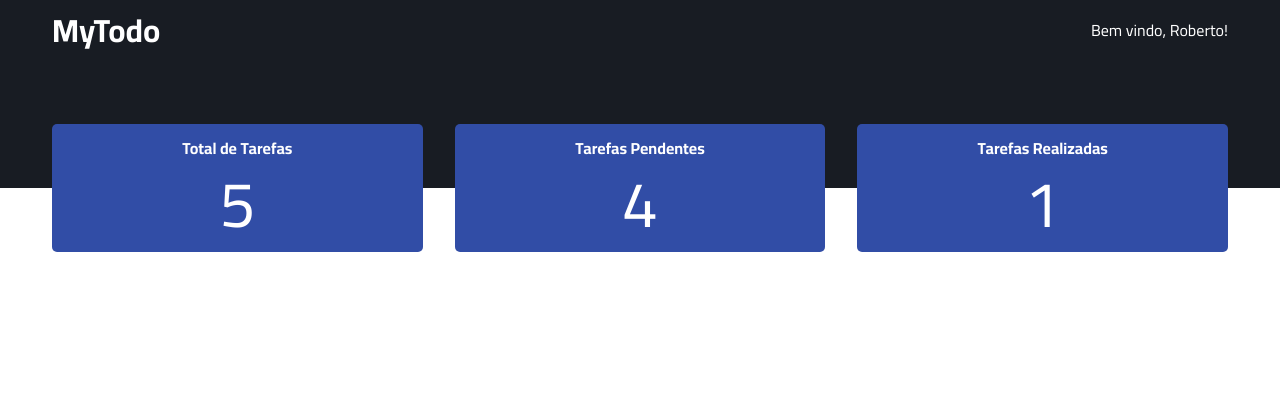
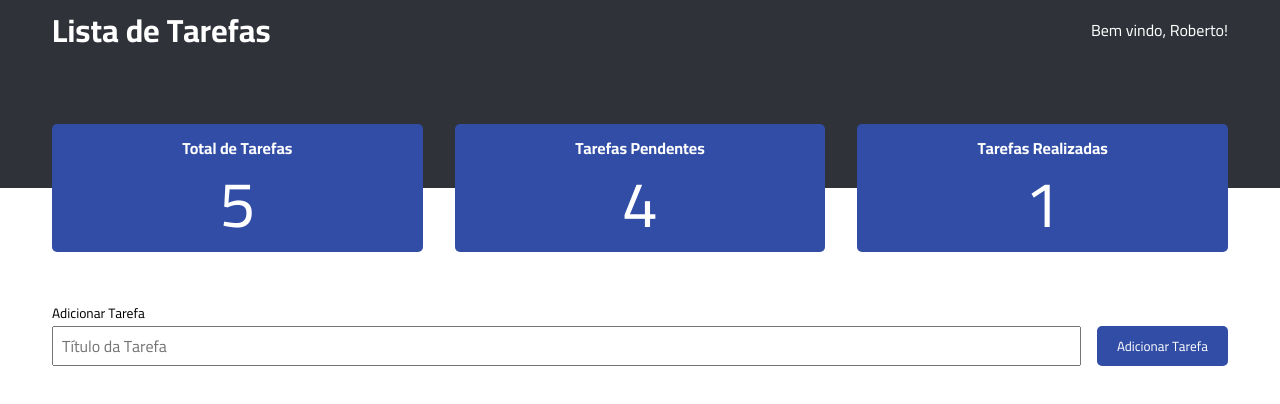
Before and after one commit to robertomoreira04/listadetarefas2.0, a React (Create React App) app: page / in a window 1280 px wide. Shown: the top 404 px of the page. Built offline with nearby package versions, Linux system fonts and the light colour scheme.

Commit message:
Barra de pesquisa e adição de tarefas
Barra de pesquisa e adição de tarefas

```diff
--- a/src/App.tsx
+++ b/src/App.tsx
@@ -1,11 +1,15 @@
-import React from 'react';
-import { Header } from './components/Header/Header';
+import { Header } from "./components/Header/Header";
+import { Tasks } from "./components/Tasks/Tasks";
 
-import './styles/global.css';
+import "./styles/global.css";
 
 function App() {
   return (
-    <Header />
+    <>
+      <Header />
+      <Tasks />
+
+    </>
   );
 }
 
--- a/src/components/Header/Header.tsx
+++ b/src/components/Header/Header.tsx
@@ -6,7 +6,7 @@ export const Header: React.FC = () => {
     <header className={styles.header}>
       <div className={styles.container}>
         <div>
-          <h1>MyTodo</h1>
+          <h1>Lista de Tarefas</h1>
 
           <span>Bem vindo, Roberto!</span>
         </div>
--- a/src/components/Header/styles.module.scss
+++ b/src/components/Header/styles.module.scss
@@ -1,6 +1,6 @@
 
 .header {
-  background-color: #181c23;
+  background-color: #181c23e5;
   color: white;
 }
 
--- /dev/null
+++ b/src/components/Tasks/Tasks.tsx
@@ -0,0 +1,71 @@
+import { FormEvent, useEffect, useState } from "react";
+import styles from "./styles.module.scss";
+
+interface Task {
+  title: string;
+  done: boolean;
+  id: number;
+}
+
+export const Tasks: React.FC = () => {
+  const [taskTitle, setTaskTitle] = useState("");
+  const [tasks, setTasks] = useState([] as Task[]);
+
+  // Função disparada ao adicionar tarefa
+  function handleSubmitAddTask(event: FormEvent) {
+    event.preventDefault();
+
+    if (taskTitle.length < 3) {
+      alert("Não é possível adicionar uma tarefa com menos de 3 letras. ");
+      return;
+    }
+
+    //Adicionando Tarefa
+    const newTasks = [
+      ...tasks, // Pega as tarefas já existentes em "tasks"
+      { id: new Date().getTime(), title: taskTitle, done: false },
+    ];
+    setTasks(newTasks);
+    localStorage.setItem('tasks', JSON.stringify(newTasks));
+
+    setTaskTitle("");
+  }
+
+  useEffect(() => {
+    const tasksOnLocalStorage = localStorage.getItem("tasks");
+
+    if (tasksOnLocalStorage) {
+      setTasks(JSON.parse(tasksOnLocalStorage));
+    }
+  }, []);
+
+  return (
+    <section className={styles.container}>
+      <form onSubmit={handleSubmitAddTask}>
+        <div>
+          <label htmlFor="task-title">Adicionar Tarefa</label>
+          <input
+            value={taskTitle}
+            onChange={(event) => setTaskTitle(event.target.value)}
+            type="text"
+            id="task-title"
+            placeholder="Título da Tarefa"
+          />
+        </div>
+
+        <button type="submit">Adicionar Tarefa</button>
+      </form>
+
+      <ul>
+        {tasks.map(task => {
+          return (
+            <li key={task.id}>
+              <input type="checkbox" id={`task-${task.id}`} />
+              <label htmlFor={`task-${task.id}`}>{task.title}</label>
+            </li>
+          )
+        })}
+      </ul>
+    </section>
+  );
+};
--- /dev/null
+++ b/src/components/Tasks/styles.module.scss
@@ -0,0 +1,58 @@
+.container {
+  max-width: 1240px;
+  padding: 0 2rem;
+  margin: 7rem auto 0;
+
+  form {
+    display: flex;
+    align-items: flex-end;
+    gap: 1rem;
+
+    div {
+      display: flex;
+      flex-direction: column;
+      width: 100%;
+
+      label {
+        font-size: 0.85rem;
+      }
+
+      input {
+        height: 40px;
+        width: 100%;
+        padding: 0 0.5rem;
+        font-size: 1rem;
+      }
+    }
+
+    button {
+      width: 150px;
+      height: 40px;
+      border: none;
+      border-radius: 5px;
+      background-color: #314da6;
+      color: white;
+    }
+  }
+
+  ul {
+    list-style: none;
+    margin-top: 1rem;
+    padding: 0 0.25rem;
+
+    li {
+      display: flex;
+      align-items: center;
+      gap: 0.5rem;
+
+      input {
+        height: 1rem;
+        width: 1rem;
+      }
+
+      label {
+        font-size: 1.1rem;
+      }
+    }
+  }
+}
--- a/src/index.tsx
+++ b/src/index.tsx
@@ -6,7 +6,7 @@ const root = ReactDOM.createRoot(
   document.getElementById('root') as HTMLElement
 );
 root.render(
-  <React.StrictMode>
+  // <React.StrictMode>
     <App />
-  </React.StrictMode>
+  // </React.StrictMode>
 );
```
